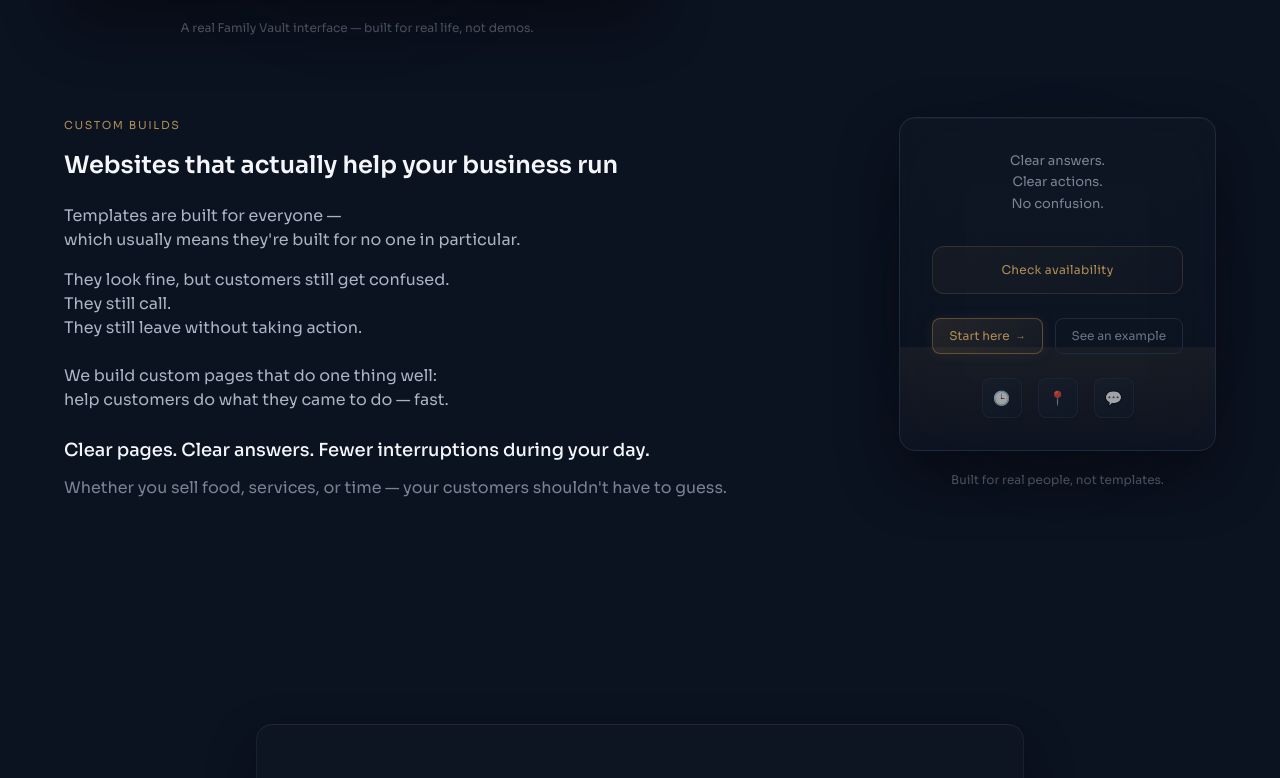
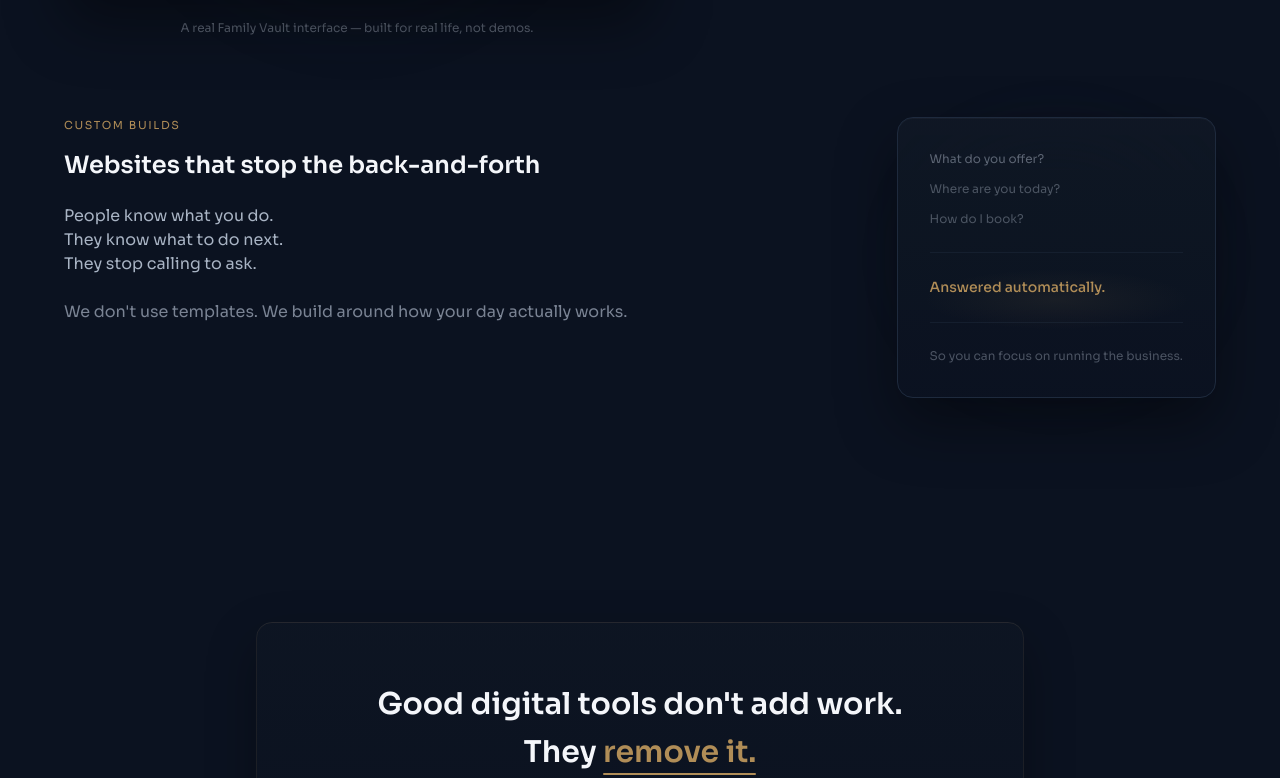
Before and after one commit to Dunzoai/shortlist-pass-hub, a Next.js app: page /digital in a window 1280 px wide. Shown: the part 4882-5660 px from the top of the page. Built offline with nearby package versions, Linux system fonts and the light colour scheme.

Commit message:
Strip Custom Builds to calm visual metaphor - no CTAs, no emojis, no gimmicks

```diff
--- a/src/app/digital/page.tsx
+++ b/src/app/digital/page.tsx
@@ -1028,36 +1028,9 @@ function FamilyVaultPreviewCard({ onOpen }: { onOpen: () => void }) {
   );
 }
 
-function CustomWebsiteLivingCanvas() {
+function CustomWebsiteVisual() {
   const containerRef = useRef<HTMLDivElement>(null);
   const isInView = useInView(containerRef, { once: true, margin: "-100px" });
-  const [activeCardIndex, setActiveCardIndex] = useState(0);
-  const [hoveredIcon, setHoveredIcon] = useState<number | null>(null);
-
-  // Cycling action cards
-  const actionCards = [
-    "Get started",
-    "Check availability",
-    "View options",
-    "Contact us",
-    "Book a spot",
-  ];
-
-  // Cycle through action cards
-  useEffect(() => {
-    if (!isInView) return;
-    const interval = setInterval(() => {
-      setActiveCardIndex((prev) => (prev + 1) % actionCards.length);
-    }, 4000);
-    return () => clearInterval(interval);
-  }, [isInView, actionCards.length]);
-
-  // Icon tiles data
-  const iconTiles = [
-    { icon: "🕒", label: "Hours & availability" },
-    { icon: "📍", label: "Where to find you" },
-    { icon: "💬", label: "Common questions" },
-  ];
 
   return (
     <div ref={containerRef} className="relative">
@@ -1070,161 +1043,63 @@ function CustomWebsiteLivingCanvas() {
         }}
       />
 
-      {/* Living canvas container */}
+      {/* Static visual container - diagram, not interface */}
       <motion.div
-        className="relative rounded-2xl overflow-hidden border border-[#1E2A3D] group"
+        className="relative rounded-2xl overflow-hidden border border-[#1E2A3D]"
         style={{
           background: "linear-gradient(180deg, rgba(15, 23, 36, 0.95) 0%, rgba(11, 18, 32, 0.98) 100%)",
-          boxShadow: "0 25px 60px rgba(0, 0, 0, 0.4), inset 0 1px 0 rgba(255, 255, 255, 0.03), inset 0 0 60px rgba(11, 18, 32, 0.4)",
+          boxShadow: "0 25px 60px rgba(0, 0, 0, 0.4), inset 0 1px 0 rgba(255, 255, 255, 0.03)",
         }}
         initial={{ opacity: 0, y: 20 }}
         animate={isInView ? { opacity: 1, y: 0 } : {}}
-        transition={{ duration: 0.6, ease: "easeOut" }}
+        transition={{ duration: 0.7, ease: "easeOut" }}
       >
-        {/* Gold glow scan - top to bottom */}
-        {isInView && (
+        <div className="p-6 md:p-8">
+          {/* Top layer - muted questions customers ask */}
           <motion.div
-            className="absolute inset-x-0 h-32 pointer-events-none"
-            style={{
-              background: "linear-gradient(180deg, rgba(176, 141, 87, 0.08) 0%, transparent 100%)",
-            }}
-            animate={{ top: ["-128px", "100%"] }}
-            transition={{ duration: 10, repeat: Infinity, ease: "linear" }}
-          />
-        )}
-
-        <div className="p-6 md:p-8 relative">
-          {/* Top text - floating, minimal */}
-          <motion.div
-            className="mb-8 text-center"
+            className="mb-6 pb-6 border-b border-[#1E2A3D]/50"
             initial={{ opacity: 0 }}
             animate={isInView ? { opacity: 1 } : {}}
-            transition={{ duration: 0.5, delay: 0.2 }}
-          >
-            <p className="text-[13px] text-[#A9B4C4]/70 leading-relaxed">
-              Clear answers.<br />
-              Clear actions.<br />
-              No confusion.
+            transition={{ duration: 0.5, delay: 0.3 }}
+          >
+            <p className="text-[12px] text-[#A9B4C4]/50 mb-3">What do you offer?</p>
+            <p className="text-[12px] text-[#A9B4C4]/40 mb-3">Where are you today?</p>
+            <p className="text-[12px] text-[#A9B4C4]/40">How do I book?</p>
+          </motion.div>
+
+          {/* Middle layer - emphasized answer (gold glow) */}
+          <motion.div
+            className="mb-6 pb-6 border-b border-[#1E2A3D]/50 relative"
+            initial={{ opacity: 0 }}
+            animate={isInView ? { opacity: 1 } : {}}
+            transition={{ duration: 0.5, delay: 0.5 }}
+          >
+            {/* Soft gold glow behind text */}
+            <motion.div
+              className="absolute inset-0 -m-2 rounded-lg"
+              style={{
+                background: "radial-gradient(ellipse at 50% 50%, rgba(176, 141, 87, 0.08) 0%, transparent 70%)",
+              }}
+              initial={{ opacity: 0 }}
+              animate={isInView ? { opacity: 1 } : {}}
+              transition={{ duration: 0.8, delay: 0.8 }}
+            />
+            <p className="text-[14px] text-[#B08D57] font-medium relative">
+              Answered automatically.
             </p>
           </motion.div>
 
-          {/* Swipe-in action card */}
-          <motion.div
-            className="mb-6 h-12 relative overflow-hidden rounded-xl border border-[#B08D57]/20"
-            style={{
-              background: "linear-gradient(135deg, rgba(176, 141, 87, 0.06) 0%, rgba(176, 141, 87, 0.02) 100%)",
-            }}
+          {/* Bottom layer - quiet result */}
+          <motion.p
+            className="text-[12px] text-[#A9B4C4]/40"
             initial={{ opacity: 0 }}
             animate={isInView ? { opacity: 1 } : {}}
-            transition={{ duration: 0.5, delay: 0.4 }}
-          >
-            <AnimatePresence mode="wait">
-              <motion.div
-                key={activeCardIndex}
-                className="absolute inset-0 flex items-center justify-center"
-                initial={{ x: 100, opacity: 0 }}
-                animate={{ x: 0, opacity: 1 }}
-                exit={{ x: -100, opacity: 0 }}
-                transition={{ duration: 0.4, ease: "easeOut" }}
-              >
-                <span className="text-[12px] text-[#B08D57] tracking-wide">
-                  {actionCards[activeCardIndex]}
-                </span>
-              </motion.div>
-            </AnimatePresence>
-          </motion.div>
-
-          {/* CTA buttons */}
-          <motion.div
-            className="flex items-center justify-center gap-3 mb-6"
-            initial={{ opacity: 0 }}
-            animate={isInView ? { opacity: 1 } : {}}
-            transition={{ duration: 0.5, delay: 0.6 }}
-          >
-            {/* Primary - gold with subtle pulse */}
-            <motion.div
-              className="px-4 py-2 rounded-lg text-[12px] text-[#B08D57] border border-[#B08D57]/40 flex items-center gap-1.5"
-              style={{
-                background: "linear-gradient(135deg, rgba(176, 141, 87, 0.15) 0%, rgba(176, 141, 87, 0.05) 100%)",
-              }}
-              animate={{
-                boxShadow: [
-                  "0 0 0 rgba(176, 141, 87, 0)",
-                  "0 0 20px rgba(176, 141, 87, 0.15)",
-                  "0 0 0 rgba(176, 141, 87, 0)",
-                ],
-              }}
-              transition={{ duration: 3, repeat: Infinity, ease: "easeInOut" }}
-            >
-              Start here
-              <span className="text-[10px]">→</span>
-            </motion.div>
-
-            {/* Secondary - ghost */}
-            <div className="px-4 py-2 rounded-lg text-[12px] text-[#A9B4C4]/60 border border-[#1E2A3D] hover:border-[#A9B4C4]/30 transition-colors">
-              See an example
-            </div>
-          </motion.div>
-
-          {/* Icon tiles - expand on hover */}
-          <motion.div
-            className="flex items-center justify-center gap-4"
-            initial={{ opacity: 0 }}
-            animate={isInView ? { opacity: 1 } : {}}
-            transition={{ duration: 0.5, delay: 0.8 }}
-          >
-            {iconTiles.map((tile, index) => (
-              <motion.div
-                key={index}
-                className="relative cursor-pointer"
-                onMouseEnter={() => setHoveredIcon(index)}
-                onMouseLeave={() => setHoveredIcon(null)}
-                animate={{
-                  scale: hoveredIcon === index ? 1.1 : 1,
-                }}
-                transition={{ duration: 0.2 }}
-              >
-                <div
-                  className="w-10 h-10 rounded-lg flex items-center justify-center border border-[#1E2A3D]/60 transition-all duration-200"
-                  style={{
-                    background: hoveredIcon === index
-                      ? "linear-gradient(135deg, rgba(176, 141, 87, 0.1) 0%, rgba(176, 141, 87, 0.03) 100%)"
-                      : "linear-gradient(135deg, rgba(26, 35, 50, 0.4) 0%, rgba(15, 26, 43, 0.3) 100%)",
-                    borderColor: hoveredIcon === index ? "rgba(176, 141, 87, 0.3)" : undefined,
-                  }}
-                >
-                  <span className="text-sm opacity-60">{tile.icon}</span>
-                </div>
-
-                {/* Hover tooltip */}
-                <AnimatePresence>
-                  {hoveredIcon === index && (
-                    <motion.div
-                      className="absolute -bottom-8 left-1/2 -translate-x-1/2 whitespace-nowrap"
-                      initial={{ opacity: 0, y: -4 }}
-                      animate={{ opacity: 1, y: 0 }}
-                      exit={{ opacity: 0, y: -4 }}
-                      transition={{ duration: 0.15 }}
-                    >
-                      <span className="text-[10px] text-[#A9B4C4]/60">{tile.label}</span>
-                    </motion.div>
-                  )}
-                </AnimatePresence>
-              </motion.div>
-            ))}
-          </motion.div>
+            transition={{ duration: 0.5, delay: 0.7 }}
+          >
+            So you can focus on running the business.
+          </motion.p>
         </div>
       </motion.div>
-
-      {/* Caption */}
-      <motion.p
-        className="mt-5 text-[12px] text-[#A9B4C4]/50 text-center"
-        initial={{ opacity: 0 }}
-        animate={isInView ? { opacity: 1 } : {}}
-        transition={{ duration: 0.5, delay: 1 }}
-      >
-        Built for real people, not templates.
-      </motion.p>
     </div>
   );
 }
@@ -1394,38 +1269,25 @@ function RealBuildsSection() {
               <div className="flex-1 min-w-0 order-1">
                 <p className="text-[11px] text-[#B08D57] uppercase tracking-[0.15em] mb-4">Custom Builds</p>
                 <h3 className="text-xl md:text-2xl font-semibold text-[#F4F6FA] mb-6 leading-tight">
-                  Websites that actually help your business run
+                  Websites that stop the back-and-forth
                 </h3>
 
                 <div className="mb-6">
                   <p className="text-base text-[#A9B4C4] mb-4">
-                    Templates are built for everyone —<br />
-                    which usually means they&apos;re built for no one in particular.
-                  </p>
-                  <p className="text-base text-[#A9B4C4]">
-                    They look fine, but customers still get confused.<br />
-                    They still call.<br />
-                    They still leave without taking action.
+                    People know what you do.<br />
+                    They know what to do next.<br />
+                    They stop calling to ask.
                   </p>
                 </div>
 
-                <p className="text-base text-[#A9B4C4] mb-6">
-                  We build custom pages that do one thing well:<br />
-                  help customers do what they came to do — fast.
-                </p>
-
-                <p className="text-lg text-[#F4F6FA] font-medium mb-3">
-                  Clear pages. Clear answers. Fewer interruptions during your day.
-                </p>
-
                 <p className="text-base text-[#A9B4C4]/70">
-                  Whether you sell food, services, or time — your customers shouldn&apos;t have to guess.
+                  We don&apos;t use templates. We build around how your day actually works.
                 </p>
               </div>
 
-              {/* Right column - System visual */}
-              <div className="shrink-0 self-center lg:self-start order-2 w-full lg:w-auto lg:max-w-[400px]">
-                <CustomWebsiteLivingCanvas />
+              {/* Right column - Visual diagram */}
+              <div className="shrink-0 self-center lg:self-start order-2 w-full lg:w-auto lg:max-w-[320px]">
+                <CustomWebsiteVisual />
               </div>
             </div>
           </motion.div>
```
